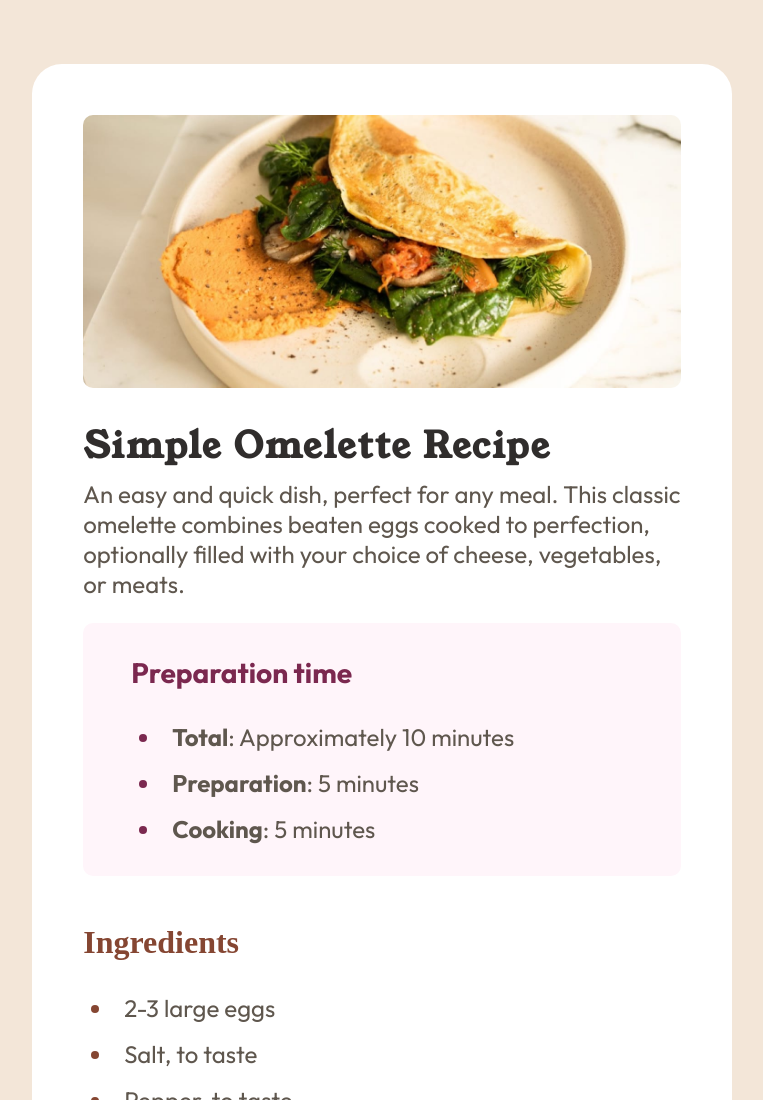
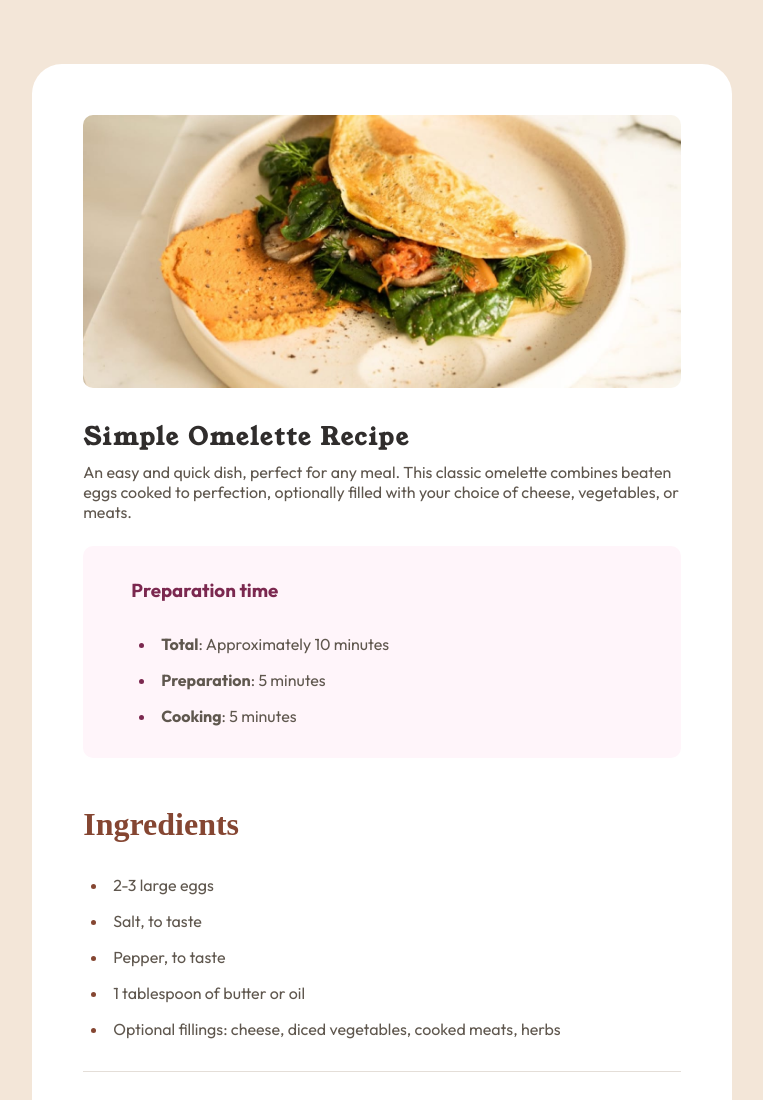
Before and after one commit to Monseymour/Recipe-Page, a plain HTML site: page index.html in a window 1280 px wide. Shown: the top 1100 px of the page, without its empty margins (258-1021 px from the left). Drawn offline with Linux system fonts and the light colour scheme.

Commit message:
atualização de font size

```diff
--- a/design/style.css
+++ b/design/style.css
@@ -23,7 +23,7 @@
 }
 body{
     background-color: var(--Eggshell);
-    font-size: 1.5em;
+    font-size: 16px;
     font-family: Young-Serif;
 }
 main{
@@ -54,7 +54,7 @@ main section{
     padding-left: 3rem;
     padding-top: 2rem;
     border-radius: 10px;
-    font-family: Outfit;
+    font-family: Outfit-Bold;
     font-weight: 400;
 }
 .pre ul li::marker{
--- a/index.html
+++ b/index.html
@@ -13,7 +13,7 @@
   <main>
     <img src="./assets/images/image-omelette.jpeg" alt="">
     <section class="last">
-      <h1>Simple Omelette Recipe</h1>
+      <h1><strong>Simple Omelette Recipe</strong></h1>
       <p>
         An easy and quick dish, perfect for any meal. This classic omelette combines beaten eggs cooked
         to perfection, optionally filled with your choice of cheese, vegetables, or meats.</p>
```
